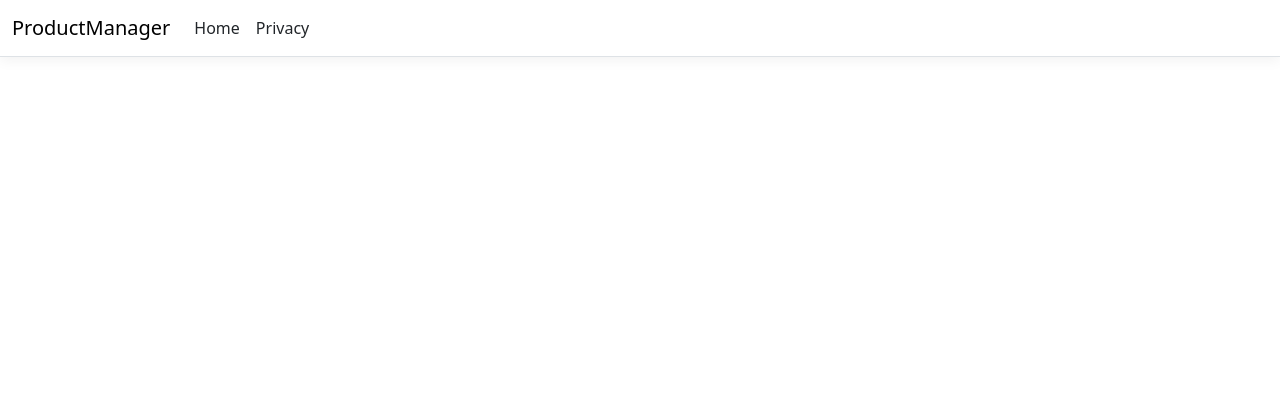
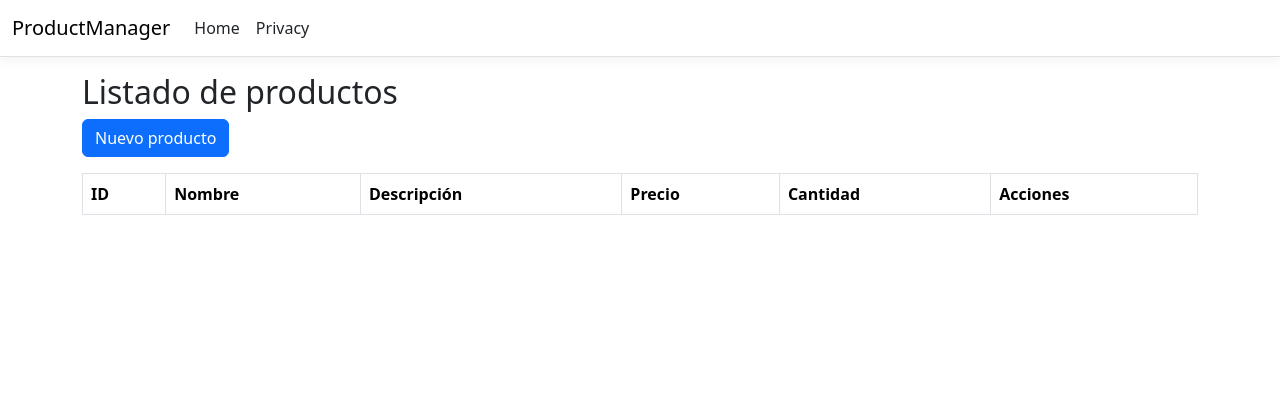
Before and after one commit to Guille232/ProductManager, an ASP.NET Core app: template ProductManager/Views/Products/Index.cshtml in a window 1280 px wide. Shown: the top 420 px of the page. Run offline with ASP.NET Core 8, Linux system fonts and the light colour scheme; the template is opened without the code that fills it, so the values that code supplies are empty; style sheets or scripts are compiled from the project's sources.

Commit message:
feat: agregar formulario y botón de edición

```diff
--- /dev/null
+++ b/ProductManager/Views/Products/Edit.cshtml
@@ -0,0 +1,5 @@
+@*
+    For more information on enabling MVC for empty projects, visit https://go.microsoft.com/fwlink/?LinkID=397860
+*@
+@{
+}
--- a/ProductManager/Views/Products/Index.cshtml
+++ b/ProductManager/Views/Products/Index.cshtml
@@ -1,5 +1,51 @@
-@*
-    For more information on enabling MVC for empty projects, visit https://go.microsoft.com/fwlink/?LinkID=397860
-*@
+@model IEnumerable<ProductManager.Models.Product>
+
 @{
+    ViewData["Title"] = "Productos";
 }
+
+<h2>Listado de productos</h2>
+
+@if (TempData["Success"] != null)
+{
+    <div class="alert alert-success">
+        @TempData["Success"]
+    </div>
+}
+
+<a asp-action="Create" class="btn btn-primary mb-3">
+    Nuevo producto
+</a>
+
+<table class="table table-striped table-bordered">
+    <thead>
+        <tr>
+            <th>ID</th>
+            <th>Nombre</th>
+            <th>Descripción</th>
+            <th>Precio</th>
+            <th>Cantidad</th>
+            <th>Acciones</th>
+        </tr>
+    </thead>
+
+    <tbody>
+        @foreach (var product in Model)
+        {
+            <tr>
+                <td>@product.Id</td>
+                <td>@product.Name</td>
+                <td>@product.Description</td>
+                <td>RD$ @product.Price.ToString("N2")</td>
+                <td>@product.Quantity</td>
+                <td>
+                    <a asp-action="Edit"
+                       asp-route-id="@product.Id"
+                       class="btn btn-warning btn-sm">
+                        Editar
+                    </a>
+                </td>
+            </tr>
+        }
+    </tbody>
+</table>
```
